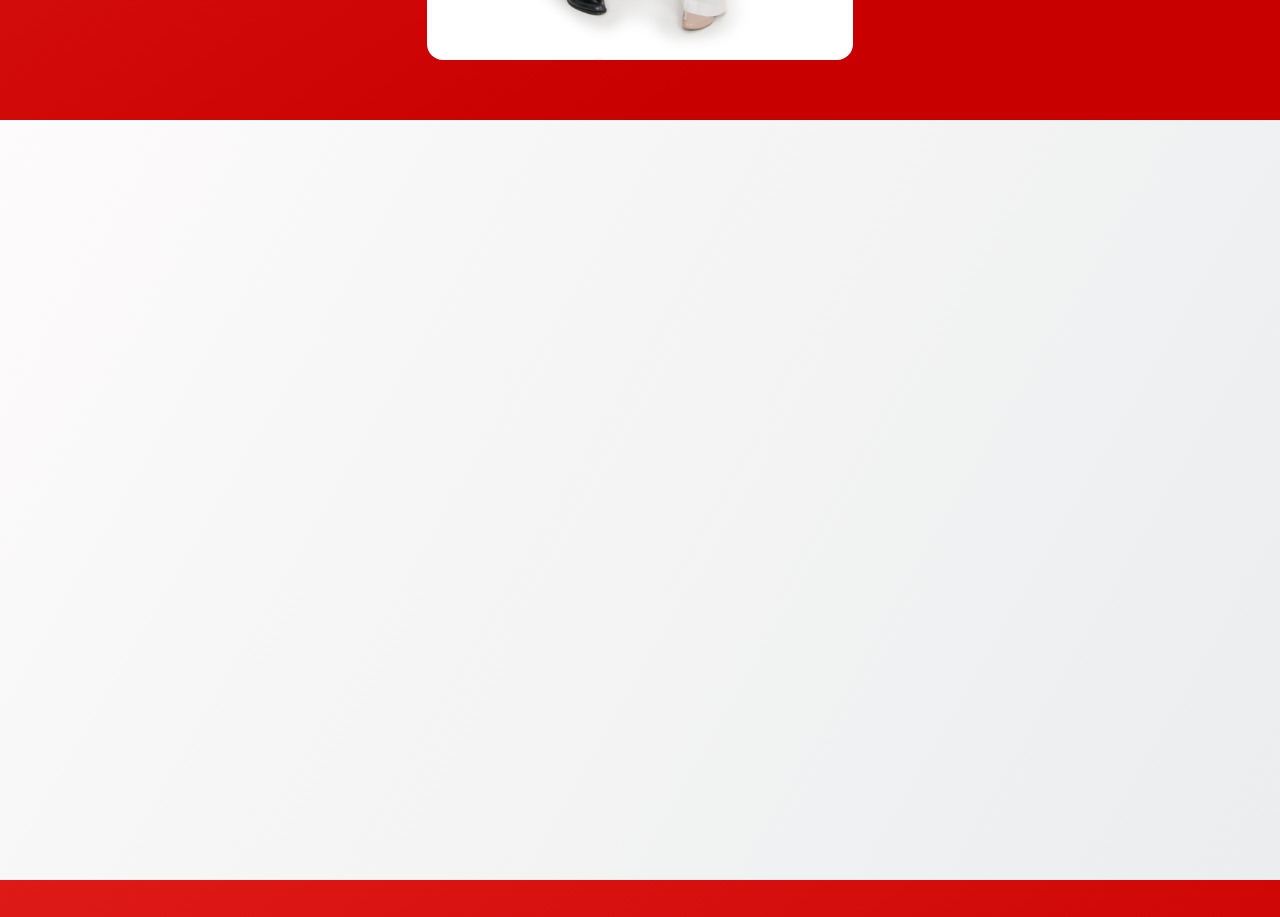
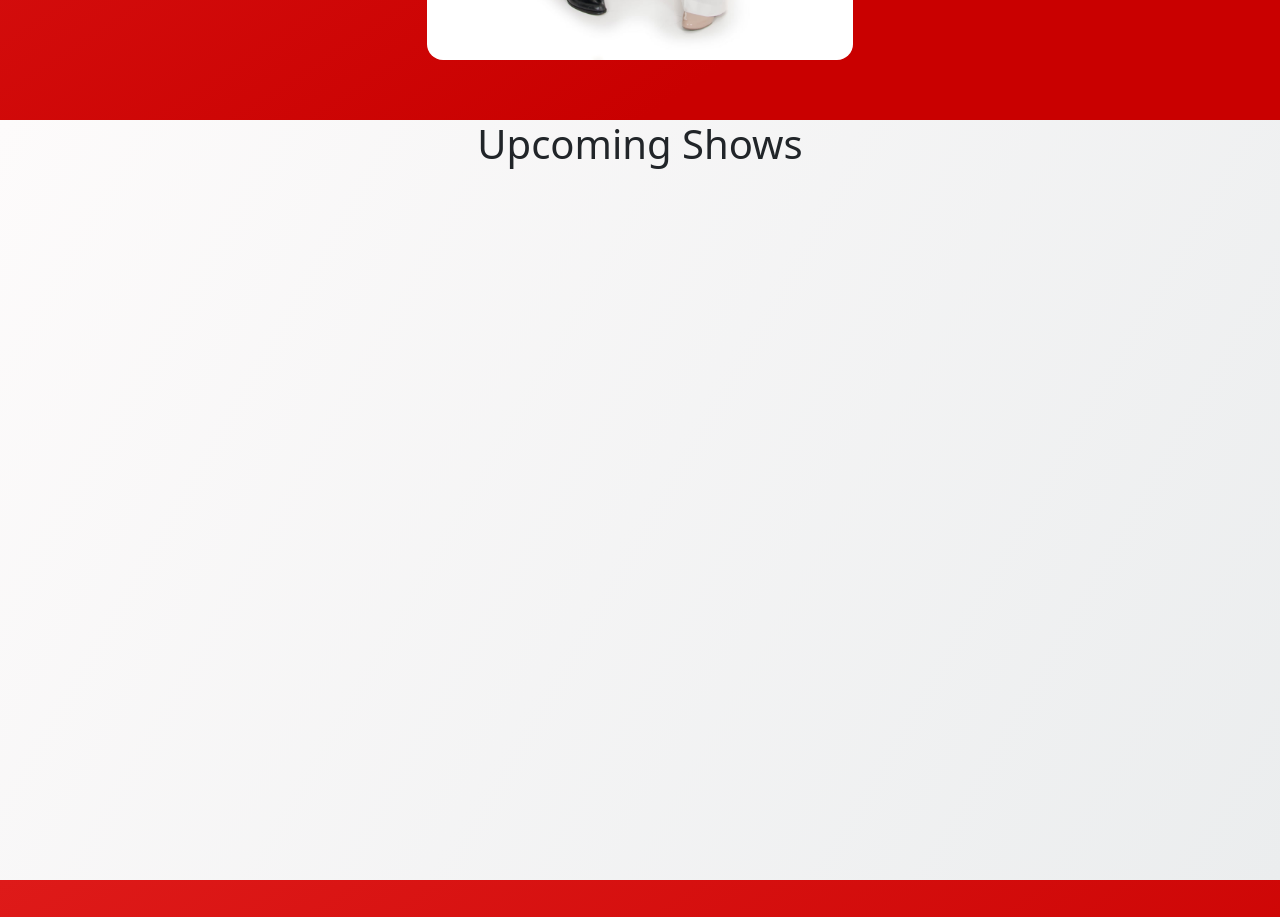
Before and after one commit to BrianButterly/stage2-band-site, a React (Create React App) app: page / in a window 1280 px wide. Shown: the part 1440-2357 px from the top of the page. Built offline with nearby package versions, Linux system fonts and the light colour scheme.

Commit message:
before logic on contact form

```diff
--- a/src/Components/Contact.js
+++ b/src/Components/Contact.js
@@ -30,7 +30,7 @@ function Contact() {
               style={{ height: "100px" }}
             />
           </FloatingLabel>
-          <br/>
+          <br />
           <Button variant="danger">Submit</Button>
         </div>
       </Fade>
--- a/src/Components/Shows.js
+++ b/src/Components/Shows.js
@@ -1,13 +1,12 @@
 import React from "react";
-// import Fade from "react-reveal/Fade";
+import Fade from "react-reveal/Fade";
 
 function Shows() {
   return (
     <div className="shows" id="shows">
-
-
-
-      {/* <Fade bottom></Fade> */}
+      <Fade bottom>
+        <h1>Upcoming Shows</h1>
+      </Fade>
     </div>
   );
 }
```
